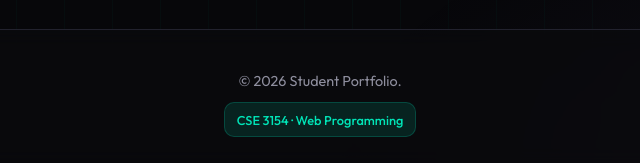
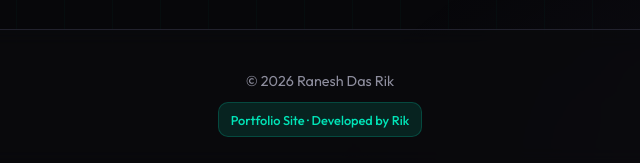
Before and after one commit to rik-byte-shifter/student-portfolio-website-vanilla, a plain HTML site: page index.html in a window 1280 px wide. Shown: the part 716-879 px from the top of the page, 320-960 px from the left. Drawn offline with Linux system fonts and the light colour scheme.

Commit message:
Changed footer of every page

```diff
--- a/index.html
+++ b/index.html
@@ -63,8 +63,8 @@
 
     <footer class="site-footer">
         <div class="footer-inner">
-            <p class="footer-copy">&copy; <span id="year"></span> Student Portfolio.</p>
-            <span class="footer-badge">CSE 3154 · Web Programming</span>
+            <p class="footer-copy">&copy; 2026 Ranesh Das Rik</p>
+            <span class="footer-badge">Portfolio Site · Developed by Rik</span>
         </div>
     </footer>
     <button type="button" class="scroll-top" aria-label="Scroll to top" title="Scroll to top">
```
Also changed, not shown: about.html (+2 -2 lines), contact.html (+2 -2 lines), education.html (+2 -2 lines), projects.html (+2 -2 lines), skills.html (+2 -2 lines).
